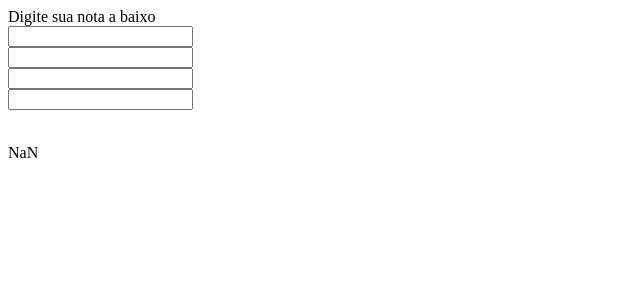
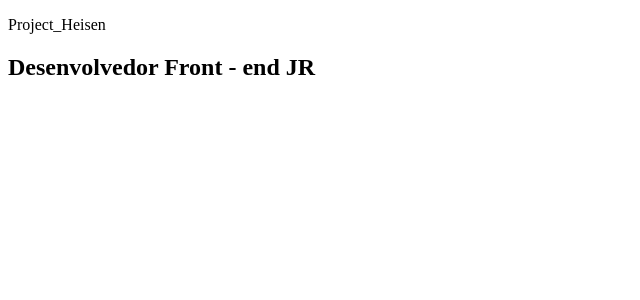
Before and after one commit to Leonardoaugusto77/Estudos-de-React, a React (Create React App) app: page / in a window 1280 px wide. Shown: the top 300 px of the page, without its empty margins (0-640 px from the left). Built offline with nearby package versions, Linux system fonts and the light colour scheme.

Commit message:
updates-aulas

```diff
--- a/src/App.js
+++ b/src/App.js
@@ -1,46 +1,14 @@
-import React, { useState } from 'react'
-import Nota from './Componentes/Nota'
-import Resultado from './Componentes/Resultado'
+import React from 'react'
+import Caixa from './Componentes/Caixa'
+
 
 export default () => {
-
-const [nota, setnota] = useState({'nota1' : '', 'nota2' : '' , 'nota3' : '', 'nota4' : ''})
-
-  const handleChange = (e) => {
-    if(e.target.getAttribute('name') == 'nota1'){
-
-      setnota({'nota1' : e.target.value, 'nota2' : nota.nota2, 'nota3' : nota.nota3, 'nota4' : nota.nota4})
-
-    } else if(e.target.getAttribute('name') == 'nota2'){
-
-      setnota({'nota1' : nota.nota1, 'nota2' : e.target.value, 'nota3' : nota.nota3, 'nota4' : nota.nota4})
-
-    } else if(e.target.getAttribute('name') == 'nota3'){
-
-      setnota({'nota1' : nota.nota1, 'nota2' : nota.nota2, 'nota3' : e.target.value, 'nota4' : nota.nota4})
-
-    } else if(e.target.getAttribute('name') ==='nota4'){
-
-      setnota({'nota1' : nota.nota1, 'nota2' : nota.nota2, 'nota3' : nota.nota3, 'nota4' : e.target.value})
-
-    }
-  }
-
   return(
     <>
-
-      <label>Digite sua nota a  baixo</label>
-      <br></br>
-
-      <Nota num={1} nome={'nota1'} notas={nota.nota1} setnota={handleChange} />
-      <Nota num={2} nome={'nota2'} notas={nota.nota2} setnota={handleChange} />
-      <Nota num={3} nome={'nota3'} notas={nota.nota3} setnota={handleChange} />
-      <Nota num={4} nome={'nota4'} notas={nota.nota4} setnota={handleChange} />
-
-      <br></br>
-
-      <Resultado somaNotas = {parseFloat(nota.nota1)+parseFloat(nota.nota2)+parseFloat(nota.nota3)+parseFloat(nota.nota4)}/>
-
+      <Caixa site="Project_Heisen">
+        <h2>Desenvolvedor Front - end JR</h2>
+        <p>React js Developer</p>
+      </Caixa>
     </>
   )
 }
--- /dev/null
+++ b/src/Componentes/Caixa.js
@@ -0,0 +1,11 @@
+import React from 'react'
+
+
+export default (props) => {
+  return(
+    <>
+        <p>{props.site}</p>
+        {props.children[0]}
+    </>
+  )
+}
--- a/src/Componentes/Nota.js
+++ /dev/null
@@ -1,10 +0,0 @@
-import React from "react";
-
-export default (props) => {
-    return(
-        <>
-            <input type='text' value={props.nota} name={props.nome} onChange={(e) => props.setnota(e)} ></input>
-            <br></br>
-        </>
-    )
-}
--- a/src/Componentes/Resultado.js
+++ /dev/null
@@ -1,9 +0,0 @@
-import React from "react";
-
-export default (props) => {
-    return(
-        <>
-            <p>{props.somaNotas}</p>
-        </>
-    )
-}
```
Also changed, not shown: src/Componentes/Teste.js (added, +10 -0 lines), 1 other file (tests, documents, lock files or other folders).
